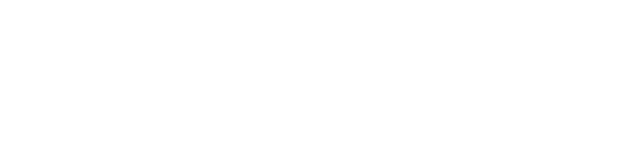
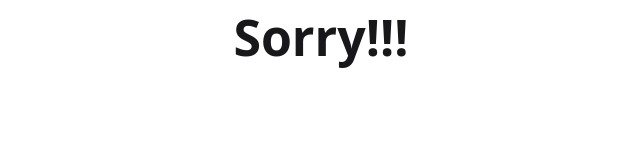
Before and after one commit to RaiyanReza19/hockey-website-tailwind, a website: page index.html in a window 1280 px wide. Shown: the whole page, without its empty margins (319-959 px from the left). Drawn offline with nearby package versions, Linux system fonts and the light colour scheme.

Commit message:
tailwind added

```diff
--- a/index.html
+++ b/index.html
@@ -1,11 +1,19 @@
 <!DOCTYPE html>
 <html lang="en">
+
 <head>
     <meta charset="UTF-8">
     <meta name="viewport" content="width=device-width, initial-scale=1.0">
     <title>Hockie Hockeys</title>
+    <!-- Tailwind + DaisyUI -->
+    <link href="https://cdn.jsdelivr.net/npm/daisyui@5" rel="stylesheet" type="text/css" />
+    <script src="https://cdn.jsdelivr.net/npm/@tailwindcss/browser@4"></script>
 </head>
+
 <body>
+    <div class="text-center">
+        <h1 class="font-bold text-[50px]">Sorry!!!</h1>
+    </div>
+</body>
 
-</body>
 </html>
--- /dev/null
+++ b/package.json
@@ -0,0 +1,5 @@
+{
+  "devDependencies": {
+    "tailwindcss": "^3.4.17"
+  }
+}
--- /dev/null
+++ b/tailwind.config.js
@@ -0,0 +1,8 @@
+ /** @type {import('tailwindcss').Config} */
+ export default {
+  content: ["./src/**/*.{html,js}"],
+  theme: {
+    extend: {},
+  },
+  plugins: [],
+}
```
Also changed, not shown: 1 other file.
